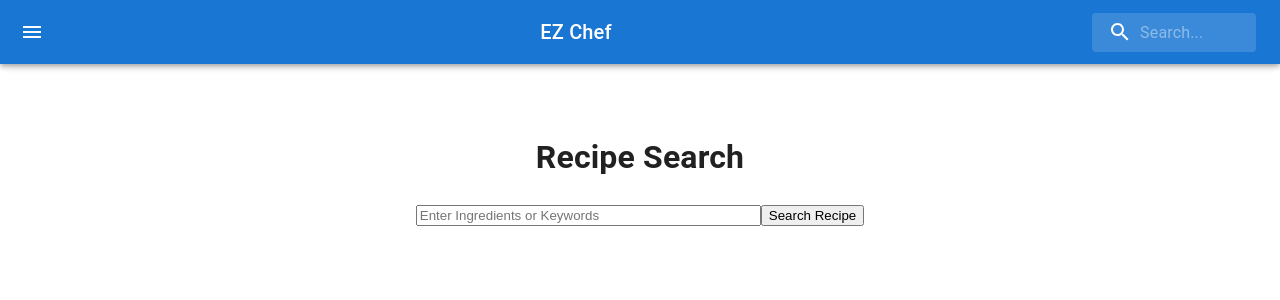
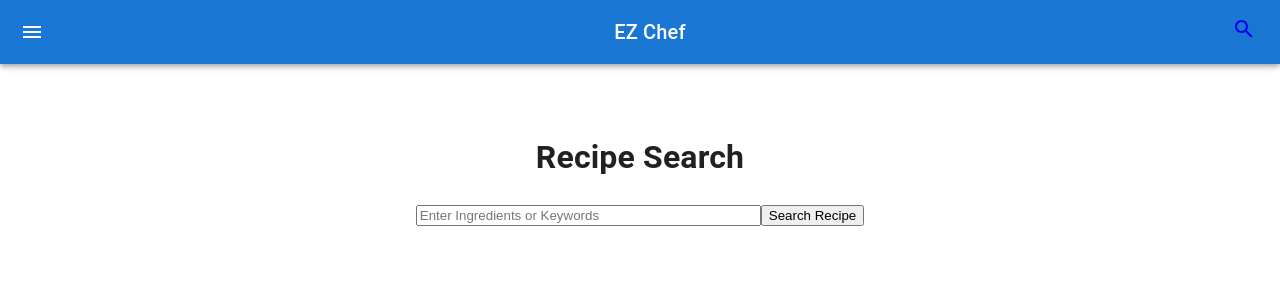
Before and after one commit to denn15law/ez-chef, a React (Create React App) app in the folder frontend/: page /search in a window 1280 px wide. Shown: the top 300 px of the page. Built offline with nearby package versions, Linux system fonts and the light colour scheme.

Commit message:
Update recipe detail page and search icon in nav bar

```diff
--- a/frontend/src/components/Nav.js
+++ b/frontend/src/components/Nav.js
@@ -1,12 +1,11 @@
 import * as React from "react";
-import { styled, useTheme, alpha } from "@mui/material/styles";
+import { styled, useTheme } from "@mui/material/styles";
 import {
   Box,
   CssBaseline,
   Divider,
   Drawer,
   IconButton,
-  InputBase,
   List,
   ListItem,
   ListItemIcon,
@@ -75,48 +74,6 @@ const DrawerHeader = styled("div")(({ theme }) => ({
   justifyContent: "flex-end",
 }));
 
-const Search = styled("div")(({ theme }) => ({
-  position: "relative",
-  borderRadius: theme.shape.borderRadius,
-  backgroundColor: alpha(theme.palette.common.white, 0.15),
-  "&:hover": {
-    backgroundColor: alpha(theme.palette.common.white, 0.25),
-  },
-  marginLeft: 0,
-  width: "100%",
-  [theme.breakpoints.up("sm")]: {
-    marginLeft: theme.spacing(1),
-    width: "auto",
-  },
-}));
-
-const SearchIconWrapper = styled("div")(({ theme }) => ({
-  padding: theme.spacing(0, 2),
-  height: "100%",
-  position: "absolute",
-  pointerEvents: "none",
-  display: "flex",
-  alignItems: "center",
-  justifyContent: "center",
-}));
-
-const StyledInputBase = styled(InputBase)(({ theme }) => ({
-  color: "inherit",
-  "& .MuiInputBase-input": {
-    padding: theme.spacing(1, 1, 1, 0),
-    // vertical padding + font size from searchIcon
-    paddingLeft: `calc(1em + ${theme.spacing(4)})`,
-    transition: theme.transitions.create("width"),
-    width: "100%",
-    [theme.breakpoints.up("sm")]: {
-      width: "12ch",
-      "&:focus": {
-        width: "20ch",
-      },
-    },
-  },
-}));
-
 const Nav = () => {
   const theme = useTheme();
   const [open, setOpen] = React.useState(false);
@@ -151,15 +108,9 @@ const Nav = () => {
           >
             EZ Chef
           </Typography>
-          <Search>
-            <SearchIconWrapper>
-              <SearchIcon />
-            </SearchIconWrapper>
-            <StyledInputBase
-              placeholder="Search..."
-              inputProps={{ "aria-label": search }}
-            />
-          </Search>
+          <Link to="/search">
+            <SearchIcon />
+          </Link>
         </Toolbar>
       </AppBar>
       <Drawer
--- a/frontend/src/components/RecipeDetails.js
+++ b/frontend/src/components/RecipeDetails.js
@@ -19,6 +19,12 @@ const RecipeDetails = () => {
         console.log(error);
       });
   }, [id]);
+
+  function removeTags(str) {
+    if (str === null || str === "") return false;
+    else str = str.toString();
+    return str.replace(/(<([^>]+)>)/gi, "");
+  }
 
   return (
     <div>
@@ -42,29 +48,13 @@ const RecipeDetails = () => {
         <h3>Cooking Instructions:</h3>
         <ol type="1">
           {Object.values(details).length
-            ? details.instructions
-                .replaceAll("<li>", "")
-                .replaceAll("</li>", "")
-                .replaceAll("<ol>", "")
-                .replaceAll("</ol>", "")
-                .replaceAll("<p>", "")
-                .replaceAll("</p>", "")
-                .replaceAll("<b>", "")
-                .replaceAll("</b>", "")
+            ? removeTags(details.instructions)
                 .split(".")
                 .slice(0, -1)
                 .map((each) => {
                   return (
                     <li
-                      key={details.instructions
-                        .replaceAll("<li>", "")
-                        .replaceAll("</li>", "")
-                        .replaceAll("<ol>", "")
-                        .replaceAll("</ol>", "")
-                        .replaceAll("<p>", "")
-                        .replaceAll("</p>", "")
-                        .replaceAll("<b>", "")
-                        .replaceAll("</b>", "")
+                      key={removeTags(details.instructions)
                         .split(".")
                         .indexOf(each)}
                     >
```
Also changed, not shown: frontend/src/components/SearchForm.js (+0 -7 lines).
